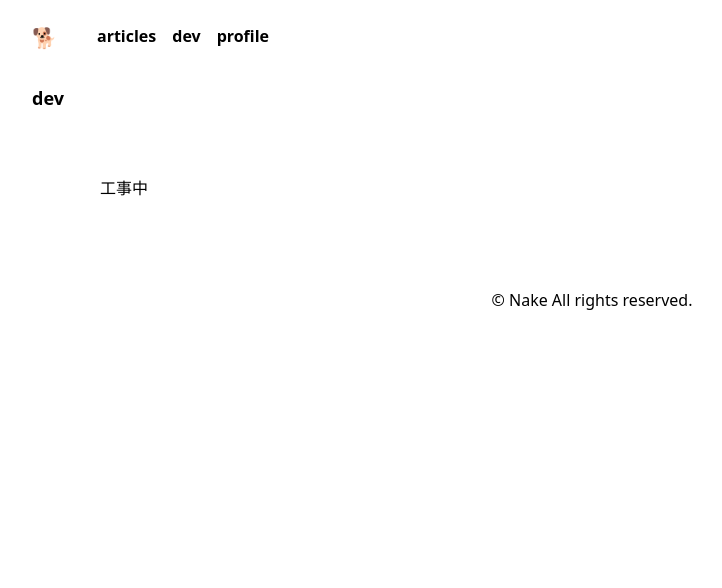
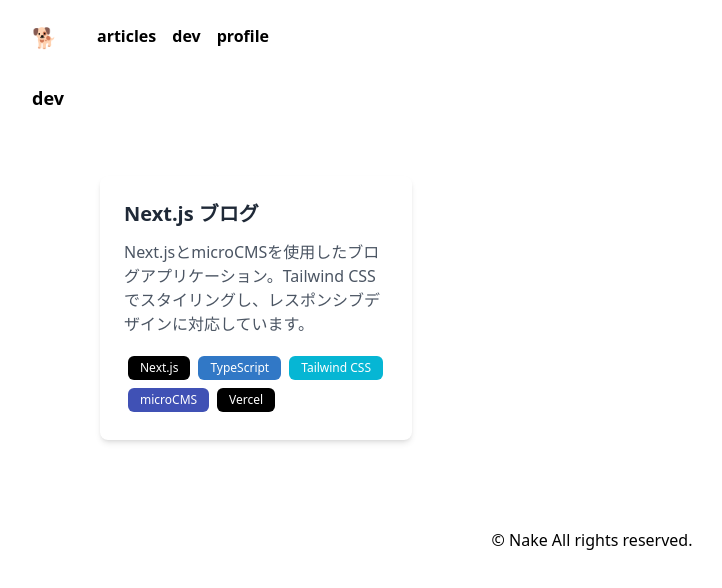
Before and after one commit to Nke0628/nextjs-blog, a Next.js app in the folder blog/app/: page /dev in a window 1280 px wide. Shown: the top 588 px of the page, without its empty margins (48-770 px from the left). Built offline with nearby package versions, Linux system fonts and the light colour scheme.

Commit message:
SMP-12 devページの作成

```diff
--- /dev/null
+++ b/blog/app/src/components/atoms/TechBadge.tsx
@@ -0,0 +1,19 @@
+import React from 'react'
+
+type Props = {
+  text: string
+  color: string
+}
+
+const TechBadge: React.FC<Props> = ({ text, color }) => {
+  return (
+    <span
+      className="m-1 inline-flex items-center rounded-md px-3 py-1 text-xs font-medium text-white"
+      style={{ backgroundColor: color }}
+    >
+      {text}
+    </span>
+  )
+}
+
+export default TechBadge
--- /dev/null
+++ b/blog/app/src/components/organisms/ProjectCard.tsx
@@ -0,0 +1,47 @@
+import Link from 'next/link'
+
+import TechBadge from '@/components/atoms/TechBadge'
+import { project } from '@/types/type'
+
+type Props = {
+  project: project
+}
+
+const ProjectCard: React.FC<Props> = ({ project }) => {
+  const CardContent = (
+    <div className="rounded-lg bg-white shadow-md hover:shadow-xl transition-shadow duration-300 overflow-hidden h-full flex flex-col">
+      {project.image && (
+        <div className="w-full h-48 bg-gray-200 overflow-hidden">
+          <img
+            src={project.image}
+            alt={project.title}
+            className="w-full h-full object-cover"
+          />
+        </div>
+      )}
+      <div className="p-6 flex-1 flex flex-col">
+        <h3 className="text-xl font-bold text-gray-800 mb-3">
+          {project.title}
+        </h3>
+        <p className="text-gray-600 mb-4 flex-1">{project.description}</p>
+        <div className="flex flex-wrap mt-auto">
+          {project.technologies.map((tech, index) => (
+            <TechBadge key={index} text={tech.name} color={tech.color} />
+          ))}
+        </div>
+      </div>
+    </div>
+  )
+
+  if (project.url) {
+    return (
+      <Link href={project.url} target="_blank" rel="noopener noreferrer">
+        {CardContent}
+      </Link>
+    )
+  }
+
+  return CardContent
+}
+
+export default ProjectCard
--- a/blog/app/src/pages/dev/index.tsx
+++ b/blog/app/src/pages/dev/index.tsx
@@ -1,19 +1,49 @@
 import { InferGetStaticPropsType, NextPage } from 'next'
 
 import SubHeading from '@/components/layout/SubHeading'
+import ProjectCard from '@/components/organisms/ProjectCard'
+import { projects } from '@/types/type'
 
-const Dev: NextPage<InferGetStaticPropsType<typeof getStaticProps>> = ({}) => {
+const Dev: NextPage<InferGetStaticPropsType<typeof getStaticProps>> = ({
+  projects,
+}) => {
   return (
     <>
       <SubHeading text="dev"></SubHeading>
-      <div className="mx-auto md:px-5 py-12 md:max-w-5xl">工事中</div>
+      <div className="mx-auto md:px-5 py-12 md:max-w-5xl">
+        <div className="grid grid-cols-1 md:grid-cols-2 lg:grid-cols-3 gap-6">
+          {projects.map((project) => (
+            <ProjectCard key={project.id} project={project} />
+          ))}
+        </div>
+      </div>
     </>
   )
 }
 
 export const getStaticProps = async () => {
+  const projects: projects = [
+    {
+      id: '1',
+      title: 'Next.js ブログ',
+      description:
+        'Next.jsとmicroCMSを使用したブログアプリケーション。Tailwind CSSでスタイリングし、レスポンシブデザインに対応しています。',
+      technologies: [
+        { name: 'Next.js', color: '#000000' },
+        { name: 'TypeScript', color: '#3178C6' },
+        { name: 'Tailwind CSS', color: '#06B6D4' },
+        { name: 'microCMS', color: '#4051B5' },
+        { name: 'Vercel', color: '#000000' },
+      ],
+      url: 'https://ken-engineer-blog.vercel.app/',
+      githubUrl: 'https://github.com/Nke0628/nextjs-blog',
+    },
+  ]
+
   return {
-    props: {},
+    props: {
+      projects,
+    },
   }
 }
 
--- a/blog/app/src/types/type.ts
+++ b/blog/app/src/types/type.ts
@@ -14,3 +14,20 @@ export type article = {
 }
 
 export type articles = article[]
+
+export type technology = {
+  name: string
+  color: string
+}
+
+export type project = {
+  id: string
+  title: string
+  description: string
+  technologies: technology[]
+  image?: string
+  url?: string
+  githubUrl?: string
+}
+
+export type projects = project[]
```
Also changed, not shown: 1 other file (tests, documents, lock files or other folders).
